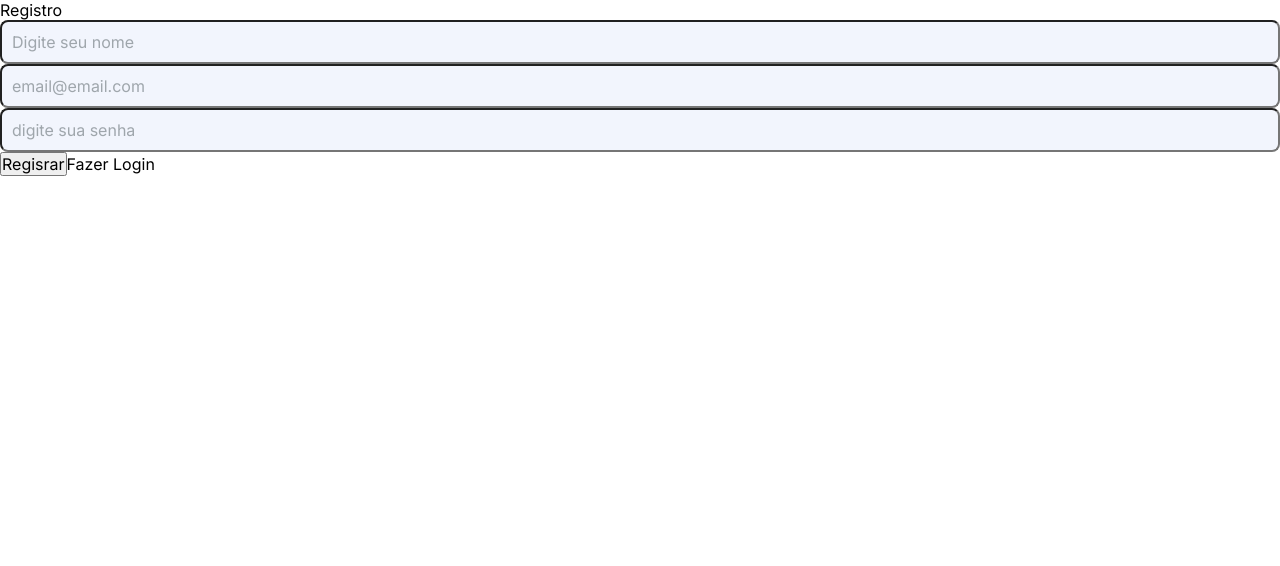
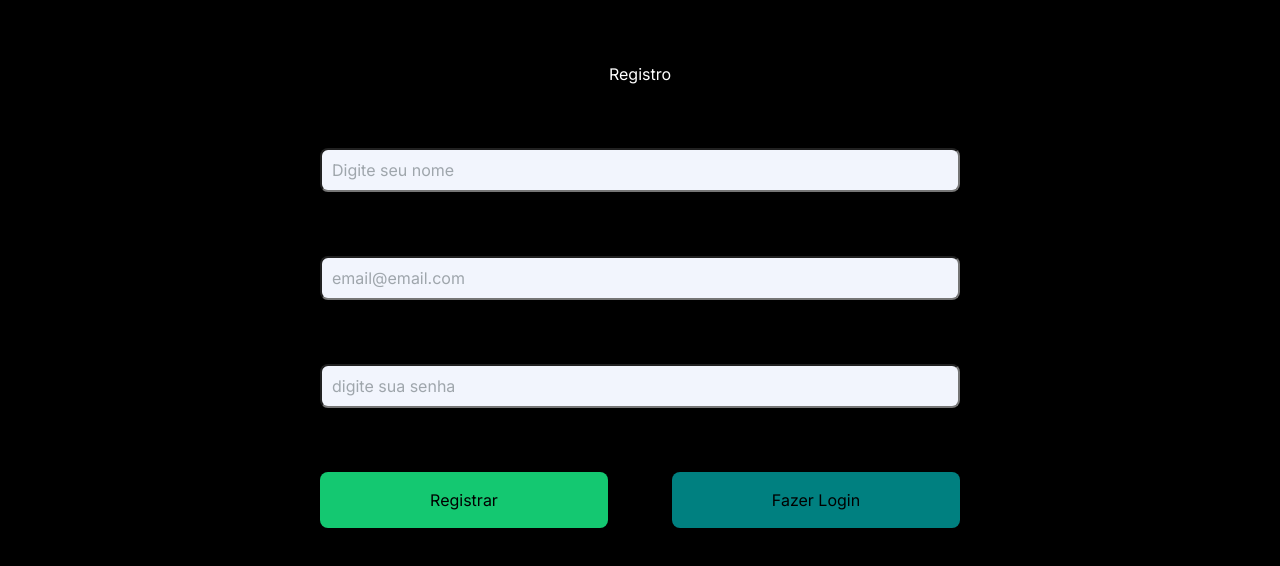
Before and after one commit to ronansalvador/-nextjs-with-prisma, a Next.js app: page /register in a window 1280 px wide. Shown: the top 566 px of the page. Built offline with nearby package versions, Linux system fonts and the light colour scheme.

Commit message:
feat(css): edit css

```diff
--- a/src/app/globals.css
+++ b/src/app/globals.css
@@ -76,3 +76,68 @@ input {
 input::placeholder {
   color: #9fa6ac;
 }
+
+.section_page {
+  background-color: black;
+  color: white;
+  text-align: center;
+  height: 100vh;
+  padding-block: 4rem;
+  display: flex;
+  flex-direction: column;
+  gap: 4rem;
+}
+
+.form_login {
+  display: flex;
+  flex-direction: column;
+  gap: 4rem;
+  width: 80%;
+  margin-inline: auto;
+}
+
+.form_buttons {
+  width: 100%;
+  display: flex;
+  justify-content: space-between;
+  align-items: center;
+  gap: 1rem;
+}
+
+.form_buttons * {
+  width: 45%;
+  height: 3.5rem;
+  display: flex;
+  align-items: center;
+  justify-content: center;
+  border: none;
+  cursor: pointer;
+  color: black;
+  border-radius: 0.5rem;
+  transition: background-color 0.5s ease-in-out;
+}
+
+.form_buttons button {
+  background-color: #14c871;
+}
+
+.form_buttons button:hover {
+  background-color: teal;
+}
+
+.form_buttons a {
+  background-color: teal;
+}
+
+.form_buttons a:hover {
+  background-color: #14c871;
+}
+
+@media (min-width: 48em) {
+  .form_login {
+    max-width: 40rem;
+  }
+}
+
+@media (min-width: 80em) {
+}
--- a/src/app/page.tsx
+++ b/src/app/page.tsx
@@ -13,8 +13,10 @@ export default function Home() {
     <main className={styles.main}>
       <h1>Home</h1>
       {user.name === '' && redirect('/login')}
-      <p>{user?.name}</p>
-      <button onClick={logout}>Sair</button>
+      <p>Olá {user?.name} seja bem vindo(a)!</p>
+      <button onClick={logout} className={styles.logout_btn}>
+        Sair
+      </button>
     </main>
   )
 }
--- a/src/app/register/page.tsx
+++ b/src/app/register/page.tsx
@@ -43,9 +43,9 @@ const RegisterPage = () => {
     }
   }
   return (
-    <div>
+    <section className="section_page">
       <h1>Registro</h1>
-      <form onSubmit={registrar}>
+      <form onSubmit={registrar} className="form_login">
         <input
           type="text"
           name="username"
@@ -73,11 +73,14 @@ const RegisterPage = () => {
           onChange={({ target }) => setPassword(target.value)}
           autoComplete="current-password"
         />
-        <button type="submit">Regisrar</button>
-        <Link href="/login">Fazer Login</Link>
+        <div className="form_buttons">
+          <button type="submit">Registrar</button>
+          <Link href="/login">Fazer Login</Link>
+        </div>
       </form>
+
       {user.name && redirect('/')}
-    </div>
+    </section>
   )
 }
 
```
Also changed, not shown: src/app/login/page.tsx (+4 -4 lines), src/app/login/style.module.css (deleted, +0 -64 lines), src/app/page.module.css (+21 -0 lines).
